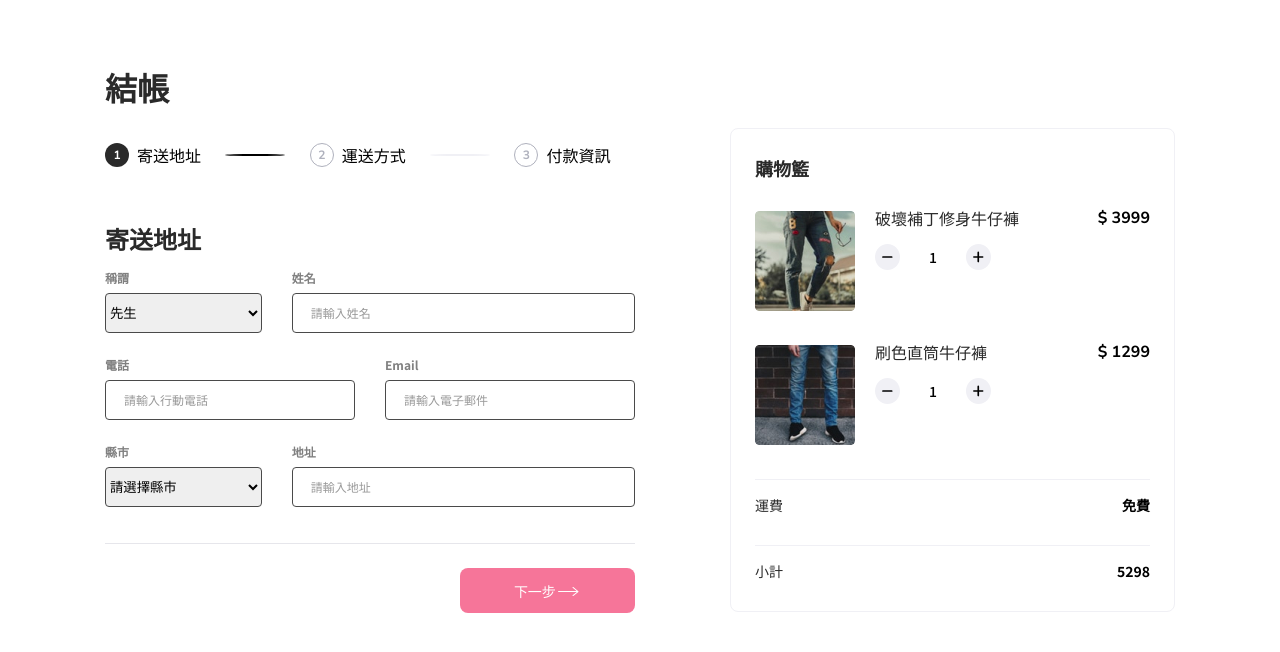
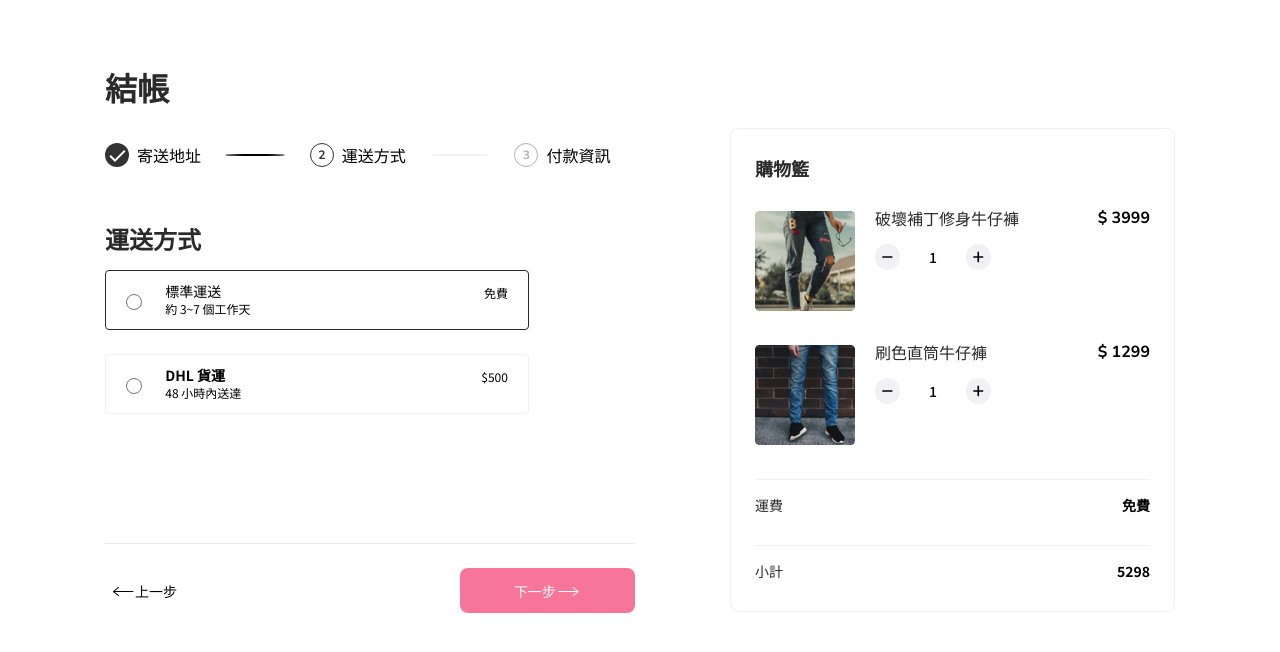
Before and after one commit to tonia83731/Alpha-shop, a React (Create React App) app: page / in a window 1280 px wide. Both pictures are taken after a click on the button "下一步". Shown: the top 652 px of the page. Built offline with nearby package versions, Linux system fonts and the light colour scheme.

Commit message:
Add event handler for prev/next page and the form will change from 1-3

```diff
--- a/src/components/Main/Main.js
+++ b/src/components/Main/Main.js
@@ -2,23 +2,37 @@ import StepProgress from "./StepProgress";
 import Steps from "./Steps/Steps";
 import ProgressControl from "./ProgressControl";
 import Cart from "./Cart";
+import {useState} from 'react';
 
+const stepPhaseList = ['address', 'shipping', 'credit-card']
 
 export default function Main(){
+  const [nextSteps, setNextSteps] =useState(0)
+  function handleStep(e){
+    if(e.target.classList.contains('next')&& nextSteps < 2){
+      setNextSteps(nextSteps + 1)
+    } else if(e.target.classList.contains('prev')&& nextSteps > 0){
+      setNextSteps(nextSteps - 1)
+    }
+  }
+
+  let currentStep = stepPhaseList[nextSteps]
+
   return(
     <main className="site-main">
       <div className="main-container">
         <section className="register-container col col-lg-6 col-sm-12" data-phase="1" data-total-price="0">
           <h2 className="register-title col col-12">結帳</h2>
-          <StepProgress/>
-          <Steps/>
-          <ProgressControl type="desktop"/>
+          <StepProgress step={currentStep}/>
+          {/* edit here to change steps */}
+          <Steps phase={currentStep}/>
+          <ProgressControl type="desktop" phase={currentStep} onClick={handleStep} />
         </section>
         <section className="cart-container col col-lg-5 col-sm-12">
           <h3 className="cart-title">購物籃</h3>
           <Cart/>
         </section>
-        <ProgressControl type="mobile"/>
+        <ProgressControl type="mobile" phase={currentStep} onClick={handleStep} />
       </div>
     </main>
   )
--- a/src/components/Main/ProgressControl.js
+++ b/src/components/Main/ProgressControl.js
@@ -1,39 +1,59 @@
+// import { Children } from "react";
 import { ReactComponent as IconLeftArrow } from "../Assets/icons/left-arrow.svg";
 import { ReactComponent as IconRightArrow } from "../Assets/icons/right-arrow.svg";
 
-function Next({next, name}){
+function Next({name, onClick}){
   return(
-    <button className={next}>
+    <button className="next" onClick={onClick}>
       {name}
       <IconRightArrow className="cursor-point right-arrow"/>
     </button>
   )
 }
-function Previous({prev, name}){
+function Previous({name, onClick}){
   return(
-    <button className={prev}>
+    <button className="prev" onClick={onClick}>
       <IconLeftArrow className="cursor-point left-arrow"/>
       {name}
     </button>
   )
 }
 
-export default function ProgressControl({type}){
+function ProgressButtonControl({phase, onClick}){
+  if(phase === "address"){
+    return <Next name="下一步" onClick={onClick}/>
+  }
+  if(phase === "shipping"){
+    return(
+      <>
+        <Previous name="上一步" onClick={onClick}/>
+        <Next name="下一步" onClick={onClick}/>
+      </>
+    )
+  }
   return(
-    <section className="progress-control-container col col-lg-6 col-sm-12" data-type={type}>
-      <section className="button-group col col-12" data-phase="address">
-        <Next next="next" name="下一步"/>
-      </section>
-      {/* <section className="button-group col col-12" data-phase="shipping">
-        <Previous prev="prev" name="上一步"/>
-        <Next next="next" name="下一步"/>
-      </section>
-      <section className="button-group col col-12" data-phase="credit-card">
-        <Previous prev="prev" name="上一步"/>
-        <button className="next">
-          確認下單
-        </button>
-      </section> */}
+    <>
+      <Previous name="上一步" onClick={onClick}/>
+      <button className="next" onClick={onClick}>確認訂單</button>
+    </>
+  )
+}
+
+function BtnGroupSection({phase, children}){
+  return(
+    <section className="button-group col col-12" data-phase={phase}>
+      {children}
     </section>
   )
 }
+
+
+export default function ProgressControl({type, phase, onClick}){
+  return(
+    <section className="progress-control-container col col-lg-6 col-sm-12" data-type={type}>
+      <BtnGroupSection phase={phase}>
+        <ProgressButtonControl phase={phase} onClick={onClick}/>
+      </BtnGroupSection>
+    </section>
+  )
+}
--- a/src/components/Main/StepProgress.js
+++ b/src/components/Main/StepProgress.js
@@ -1,29 +1,12 @@
 import { ReactComponent as IconComplete } from "../Assets/icons/pg-complete.svg";
 
-const processData = [
-  {
-    num: 1,
-    name: '寄送地址',
-    phase: 'address'
-  },
-  {
-    num: 2,
-    name: '運送方式',
-    phase: 'shipping'
-  },
-  {
-    num: 3,
-    name: '付款資訊',
-    phase: 'credit-card'
-  },
-
-]
 
 
-function Progress({num, name, phase}){
+
+function Progress({num, name, phase, className}){
   return(
     <>
-      <span className={num === 1 ? "progress-group first-step" :"progress-group"} data-phase={phase}>
+      <span className={`progress-group ${className}`} data-phase={phase}>
         <span className="progress-icon">
           <span className="text">{num}</span>
           <IconComplete className="icon cursor-point"/>
@@ -35,13 +18,44 @@ function Progress({num, name, phase}){
   );
 }
 
-export default function StepProgress(){
-  const data = processData.map((data) =>
-    <Progress num={data.num} name={data.name} phase={data.phase} key={data.id}/>
-  )
+function StepProgressChange({step}){
+  if(step === 'address'){
+    return(
+      <>
+        <Progress num={1} name='寄送地址' phase='address' className="first-step"/>
+        <Progress num={2} name='運送方式' phase='shipping' className=""/>
+        <Progress num={3} name='付款資訊' phase='credit-card' className=""/>
+      </>
+    )
+  }
+  if(step === 'shipping'){
+    return(
+      <>
+        <Progress num={1} name='寄送地址' phase='address' className="done"/>
+        <Progress num={2} name='運送方式' phase='shipping' className="going"/>
+        <Progress num={3} name='付款資訊' phase='credit-card' className=""/>
+      </>
+    )
+  }
+  if(step === 'credit-card'){
+    return(
+      <>
+        <Progress num={1} name='寄送地址' phase='address' className="done"/>
+        <Progress num={2} name='運送方式' phase='shipping' className="done"/>
+        <Progress num={3} name='付款資訊' phase='credit-card' className="going"/>
+      </>
+    )
+  }
+}
+
+
+export default function StepProgress({step}){
+  if(step === "address"){
+
+  }
   return(
-   <section className="progress-container col col-12">
-    {data}
+   <section className="progress-container col col-12" step={step}>
+      <StepProgressChange step={step}/>
    </section>
   )
 }
--- a/src/components/Main/Steps/Steps.js
+++ b/src/components/Main/Steps/Steps.js
@@ -2,12 +2,23 @@ import StepOne from './Step1'
 import StepTwo from './Step2'
 import StepThree from './Step3'
 
-export default function Steps(){
+function ChangeStepsForm({phase}){
+  if(phase === "address"){
+    return <StepOne/>
+  }
+  if(phase === "shipping"){
+    return <StepTwo/>
+  }
+  return <StepThree/>
+}
+
+export default function Steps({phase}){
   return(
     <section className="form-container col col-12">
-      <StepOne/>
-      {/* <StepTwo/> */}
-      {/* <StepThree/> */}
+      <ChangeStepsForm phase={phase}/>
+      {/* {phase === "adress" && <StepOne/>}
+      {phase === "shipping" && <StepTwo/>}
+      {phase === "credit-card" && <StepThree/>} */}
     </section>
   )
 }
--- a/src/components/styles/_processControl.scss
+++ b/src/components/styles/_processControl.scss
@@ -66,7 +66,7 @@
       display: flex;
       justify-content: space-between;
       align-items: center;
-      &:first-child {
+      &[data-phase="address"] {
         justify-content: end;
       }
       .next {
```
